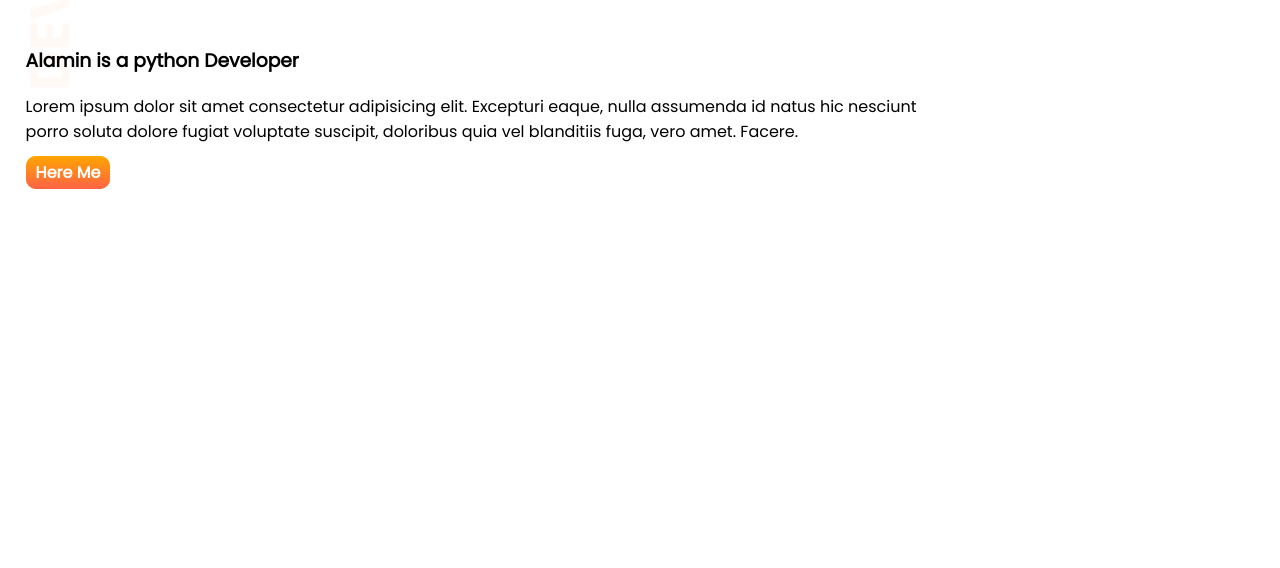
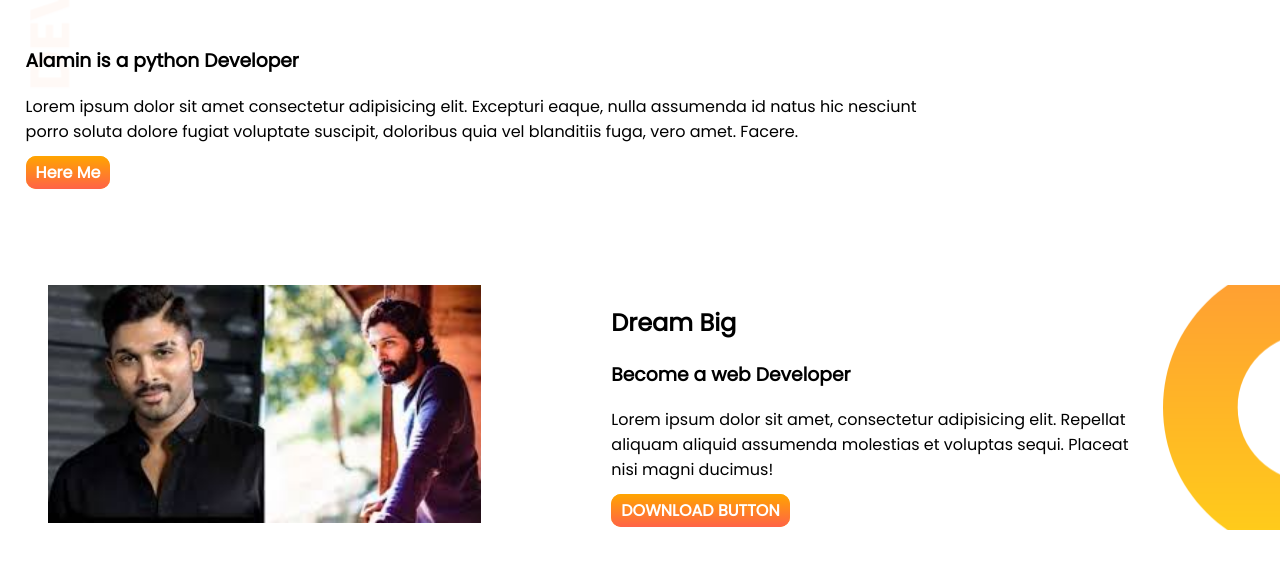
Before and after one commit to AlaminSarkerFRII/developer-portfolio, a plain HTML site: page index.html in a window 1280 px wide. Shown: the part 272-840 px from the top of the page. Before the commit the page ends 800 px from the top, so only its background shows below. Drawn offline with Linux system fonts and the light colour scheme.

Commit message:
dream-big

```diff
--- a/index.html
+++ b/index.html
@@ -29,6 +29,22 @@
        </div>
     </section>
 
+    <!--Section-2-->
+    <section class="dream-big">
+        <div class="half-width">
+            <img src="images/allu.jpg" alt="">
+        </div>
+
+        <div class="half-width">
+            <h2>Dream Big</h2>
+            <h3>Become a web Developer</h3>
+            <p>Lorem ipsum dolor sit amet, consectetur adipisicing elit. Repellat aliquam aliquid assumenda molestias et voluptas sequi. Placeat nisi magni ducimus!</p>
+            <a class="link-button" target="blank" href="">DOWNLOAD BUTTON</a>
+        </div>
+
+
+    </section>
+
 
 </body>
 </html>
--- a/style.css
+++ b/style.css
@@ -13,7 +13,8 @@ h1 {
 
 section {
     display: flex;
-    padding-left: 2%
+    padding-left: 2%;
+    margin-bottom: 100px;
 }
 
 .top-banner {
@@ -39,3 +40,10 @@ section {
     color: white;
     font-weight: 700;
 }
+
+.dream-big {
+    background-image: url(images/dream-bg.png);
+    background-repeat: no-repeat;
+    background-position: right;
+    padding-right: 10%;
+}
```
Also changed, not shown: images/allu.jpg (added).
